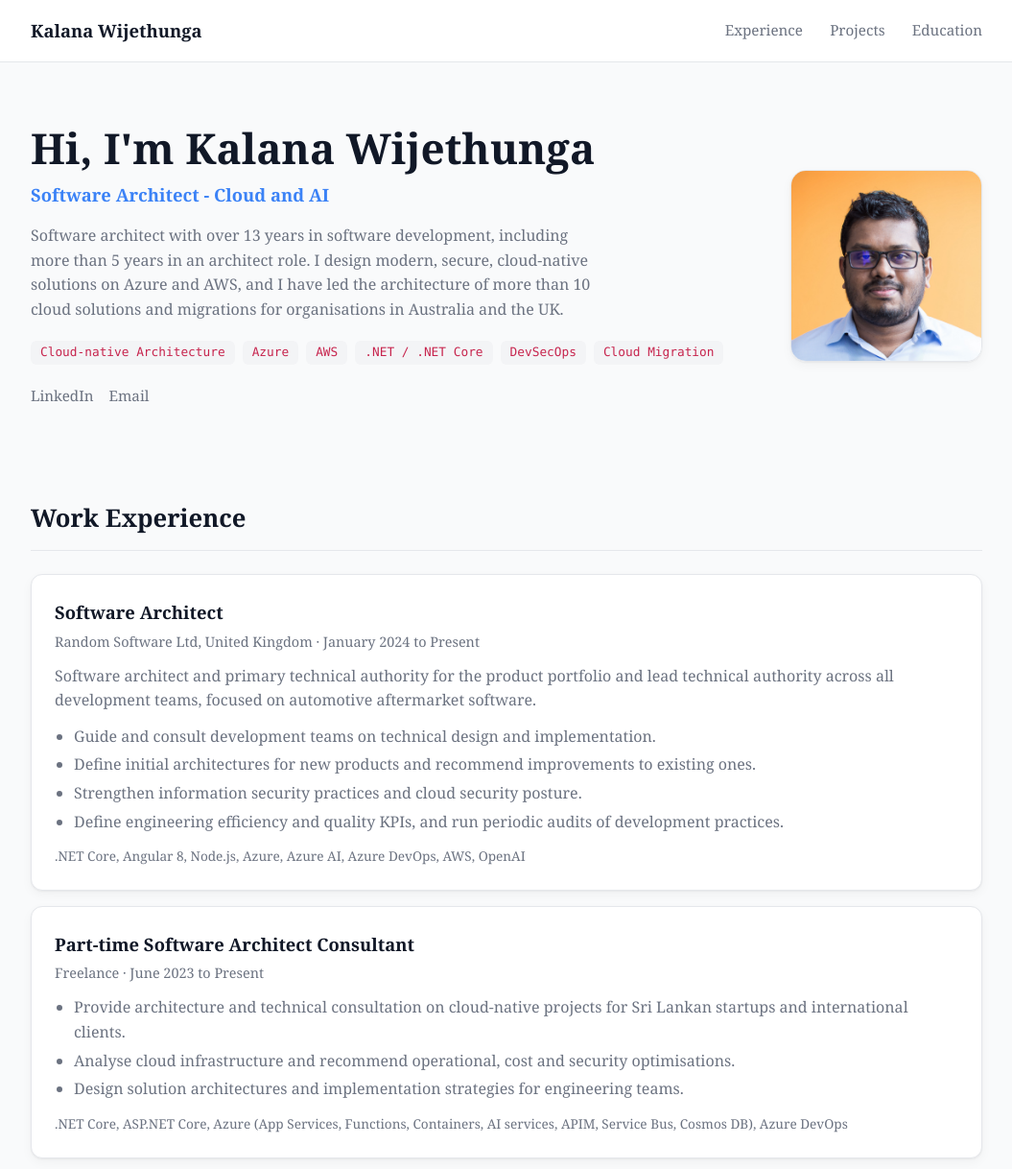
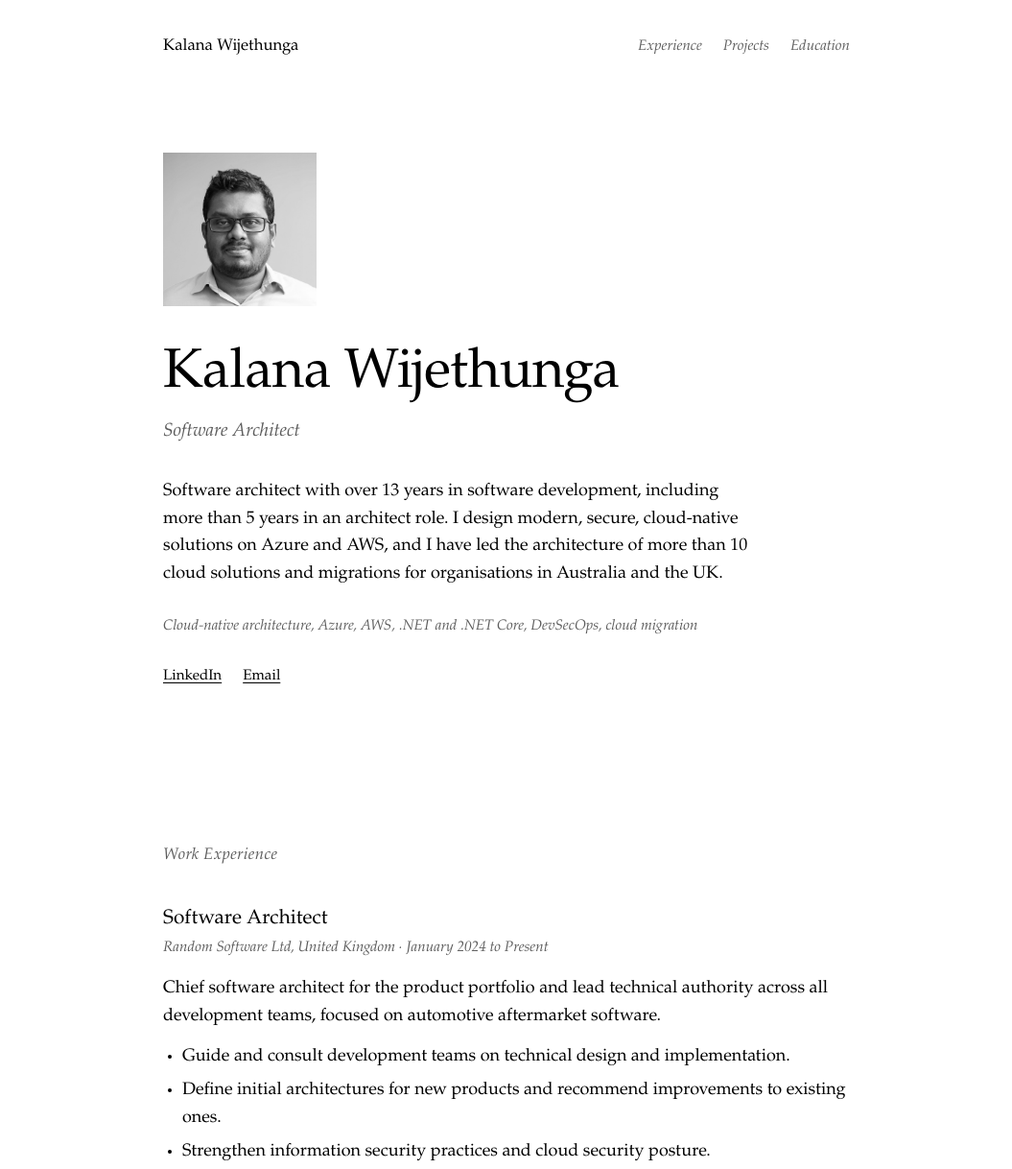
Before and after one commit to kalana/kalana.github.io, a plain HTML site: page index.html in a window 1280 px wide. Shown: the top 1218 px of the page at 96% size, without its empty margins (112-1167 px from the left). Drawn offline with Linux system fonts and the light colour scheme.

Commit message:
updated template

```diff
--- a/index.html
+++ b/index.html
@@ -7,16 +7,12 @@
   <meta name="description" content="Kalana Wijethunga, Software Architect specialising in cloud-native solution architecture on Azure and AWS.">
   <style>
     :root {
-      --bg: #f9fafb;
-      --surface: #ffffff;
-      --fg: #111827;
-      --muted: #6b7280;
-      --accent: #3b82f6;
-      --border: #e5e7eb;
-      --tag-bg: #f3f4f6;
-      --tag-fg: #c7254e;
-      --shadow: 0 1px 2px rgba(0, 0, 0, 0.05), 0 4px 12px rgba(0, 0, 0, 0.04);
-      --serif: Georgia, "Iowan Old Style", "Palatino Linotype", "Times New Roman", serif;
+      --bg: #ffffff;
+      --fg: #000000;
+      --muted: #5c5c5c;
+      --faint: #9a9a9a;
+      --rule: #e2e2e2;
+      --serif: "Iowan Old Style", "Palatino Linotype", Georgia, "Times New Roman", serif;
     }
     * { box-sizing: border-box; }
     html { scroll-behavior: smooth; }
@@ -25,111 +21,69 @@
       background: var(--bg);
       color: var(--fg);
       font-family: var(--serif);
+      font-size: 18px;
       line-height: 1.6;
+      -webkit-font-smoothing: antialiased;
     }
-    a { color: var(--accent); text-decoration: none; }
-    a:hover { text-decoration: underline; }
-    .container { max-width: 1024px; margin: 0 auto; padding: 0 16px; }
+    a { color: var(--fg); text-decoration: underline; text-underline-offset: 3px; text-decoration-thickness: 1px; }
+    a:hover { color: var(--muted); }
+    .container { max-width: 760px; margin: 0 auto; padding: 0 22px; }
 
     /* Header */
-    header.site {
-      position: sticky; top: 0; z-index: 10;
-      background: var(--surface);
-      border-bottom: 1px solid var(--border);
+    header.site { padding: 36px 0 0; }
+    header.site .container {
+      display: flex; justify-content: space-between; align-items: baseline;
+      flex-wrap: wrap; gap: 12px 32px;
     }
-    header.site .container {
-      display: flex; justify-content: space-between; align-items: center;
-      height: 64px; flex-wrap: wrap;
-    }
-    .logo { font-weight: 700; color: var(--fg); font-size: 1.15rem; }
-    .logo:hover { text-decoration: none; }
-    nav.main a {
-      margin-left: 24px; color: var(--muted); font-size: 0.95rem;
-    }
-    nav.main a:hover { color: var(--fg); text-decoration: none; }
+    .logo { font-weight: 400; font-size: 1.05rem; text-decoration: none; color: var(--fg); }
+    .logo:hover { text-decoration: underline; }
+    nav.main { display: flex; gap: 22px; flex-wrap: wrap; font-size: 0.95rem; }
+    nav.main a { text-decoration: none; color: var(--muted); font-style: italic; }
+    nav.main a:hover { color: var(--fg); }
 
     /* Hero */
-    .hero {
-      padding: 64px 0 48px;
-      display: grid; gap: 32px;
-      grid-template-columns: 1fr;
-      align-items: center;
+    .hero { padding: 96px 0 88px; }
+    .hero-photo {
+      display: block;
+      width: 160px; height: 160px;
+      object-fit: cover; object-position: center top;
+      margin-bottom: 40px;
+      filter: grayscale(100%);
     }
-    .hero-photo {
-      width: 200px; height: 200px; border-radius: 16px;
-      object-fit: cover; object-position: center top;
-      border: 1px solid var(--border);
-      box-shadow: var(--shadow);
+    .hero h1 {
+      font-weight: 400; font-size: clamp(2.4rem, 6vw, 3.6rem);
+      line-height: 1.08; letter-spacing: -0.01em; margin: 0 0 14px;
     }
-    .hero h1 { font-size: clamp(2rem, 5vw, 2.75rem); margin: 0 0 8px; line-height: 1.15; }
-    .hero .role { color: var(--accent); font-weight: 600; font-size: 1.15rem; margin: 0 0 16px; }
-    .hero p.bio { color: var(--muted); max-width: 600px; margin: 0 0 20px; }
-    .skills { display: flex; flex-wrap: wrap; gap: 8px; margin: 0 0 20px; }
-    .skills span {
-      background: var(--tag-bg); color: var(--tag-fg);
-      padding: 2px 10px; border-radius: 6px; font-size: 0.8rem;
-      font-family: ui-monospace, Menlo, Consolas, monospace;
-    }
-    .socials { display: flex; gap: 16px; font-size: 0.95rem; flex-wrap: wrap; }
-    .socials a { color: var(--muted); }
-    .socials a:hover { color: var(--accent); }
-    @media (min-width: 768px) {
-      .hero { grid-template-columns: 1fr 220px; }
-      .hero-photo { order: 2; justify-self: end; }
+    .role { font-style: italic; color: var(--muted); font-size: 1.2rem; margin: 0 0 32px; }
+    .bio { color: var(--fg); max-width: 620px; margin: 0 0 28px; }
+    .skills { color: var(--muted); font-size: 0.95rem; margin: 0 0 28px; font-style: italic; }
+    .socials { display: flex; gap: 22px; font-size: 0.95rem; flex-wrap: wrap; }
+
+    /* Sections */
+    section { padding: 72px 0; }
+    section h2 {
+      font-weight: 400; font-style: italic; font-size: 1.05rem;
+      color: var(--muted); margin: 0 0 40px; letter-spacing: 0.02em;
     }
 
-    /* Sections */
-    section { padding: 48px 0; }
-    section > .container > h2 {
-      font-size: 1.6rem; margin: 0 0 24px;
-      padding-bottom: 12px; border-bottom: 1px solid var(--border);
-    }
+    /* Entries (no boxes) */
+    .entry { margin: 0 0 56px; }
+    .entry:last-child { margin-bottom: 0; }
+    .entry h3 { font-weight: 400; font-size: 1.3rem; margin: 0 0 4px; line-height: 1.3; }
+    .entry .meta { font-style: italic; color: var(--muted); font-size: 0.95rem; margin: 0 0 16px; }
+    .entry p { margin: 0 0 14px; color: var(--fg); }
+    .entry ul { margin: 0 0 14px; padding-left: 20px; }
+    .entry li { margin-bottom: 6px; }
+    .entry .tech { font-style: italic; color: var(--muted); font-size: 0.9rem; margin: 0; }
+    .entry .links { margin-top: 12px; font-size: 0.95rem; }
 
-    /* Cards */
-    .card {
-      background: var(--surface); border: 1px solid var(--border);
-      border-radius: 12px; padding: 24px; box-shadow: var(--shadow);
-      margin-bottom: 16px;
-    }
-    .card h3 { margin: 0 0 4px; font-size: 1.15rem; }
-    .card .meta { color: var(--muted); font-size: 0.9rem; margin-bottom: 12px; }
-    .card p { margin: 0 0 12px; color: var(--muted); }
-    .card ul { margin: 0 0 12px; padding-left: 20px; color: var(--muted); }
-    .card ul li { margin-bottom: 4px; }
-    .card .tech { font-size: 0.85rem; color: var(--muted); margin: 0; }
-
-    .project-grid {
-      display: grid; gap: 20px;
-      grid-template-columns: repeat(auto-fit, minmax(260px, 1fr));
-    }
-    .project-thumb {
-      height: 160px; border-radius: 8px; background: var(--tag-bg);
-      border: 1px dashed var(--border);
-      display: flex; align-items: center; justify-content: center;
-      color: var(--muted); font-size: 0.85rem; margin-bottom: 16px;
-      text-align: center; padding: 8px;
-    }
-    .tags { display: flex; flex-wrap: wrap; gap: 8px; margin-bottom: 12px; }
-    .tags span {
-      background: var(--tag-bg); color: var(--tag-fg);
-      padding: 2px 10px; border-radius: 6px; font-size: 0.8rem;
-      font-family: ui-monospace, Menlo, Consolas, monospace;
-    }
-    .btn-row { display: flex; gap: 10px; flex-wrap: wrap; margin-top: 16px; }
-    .btn {
-      display: inline-block; padding: 8px 16px; border-radius: 8px;
-      font-size: 0.9rem; font-weight: 600;
-      background: var(--accent); color: #fff;
-    }
-    .btn:hover { text-decoration: none; opacity: 0.9; }
-    .btn.outline { background: transparent; color: var(--accent); border: 1px solid var(--accent); }
+    /* Compact list (certifications) */
+    .list-plain { list-style: none; padding: 0; margin: 0; }
+    .list-plain li { margin-bottom: 8px; }
 
     /* Footer */
-    footer.site {
-      background: var(--surface); border-top: 1px solid var(--border);
-      padding: 24px 0; color: var(--muted); font-size: 0.9rem;
-    }
-    footer.site .container { display: flex; justify-content: space-between; flex-wrap: wrap; gap: 8px; }
+    footer.site { padding: 48px 0 64px; color: var(--muted); font-size: 0.9rem; font-style: italic; }
+    footer.site .container { display: flex; justify-content: space-between; flex-wrap: wrap; gap: 8px 24px; }
   </style>
 </head>
 <body>
@@ -147,34 +101,26 @@
   <main id="top">
     <div class="container">
       <div class="hero">
-        <div>
-          <h1>Hi, I'm Kalana Wijethunga</h1>
-          <p class="role">Software Architect - Cloud and AI</p>
+        <img class="hero-photo" src="assets/profile.jpg" alt="Kalana Wijethunga">
+        <h1>Kalana Wijethunga</h1>
+        <p class="role">Software Architect</p>
         <p class="bio">Software architect with over 13 years in software development, including more than 5 years in an architect role. I design modern, secure, cloud-native solutions on Azure and AWS, and I have led the architecture of more than 10 cloud solutions and migrations for organisations in Australia and the UK.</p>
-          <div class="skills">
-            <span>Cloud-native Architecture</span>
-            <span>Azure</span>
-            <span>AWS</span>
-            <span>.NET / .NET Core</span>
-            <span>DevSecOps</span>
-            <span>Cloud Migration</span>
-          </div>
+        <p class="skills">Cloud-native architecture, Azure, AWS, .NET and .NET Core, DevSecOps, cloud migration</p>
         <div class="socials">
           <a href="https://www.linkedin.com/in/kalanaw/">LinkedIn</a>
           <a id="email-link" href="#" role="link">Email</a>
         </div>
-        </div>
-        <img class="hero-photo" src="assets/profile.jpg" alt="Kalana Wijethunga">
       </div>
     </div>
 
     <section id="experience">
       <div class="container">
         <h2>Work Experience</h2>
-        <div class="card">
+
+        <div class="entry">
           <h3>Software Architect</h3>
           <div class="meta">Random Software Ltd, United Kingdom · January 2024 to Present</div>
-          <p>Software architect and primary technical authority for the product portfolio and lead technical authority across all development teams, focused on automotive aftermarket software.</p>
+          <p>Chief software architect for the product portfolio and lead technical authority across all development teams, focused on automotive aftermarket software.</p>
           <ul>
             <li>Guide and consult development teams on technical design and implementation.</li>
             <li>Define initial architectures for new products and recommend improvements to existing ones.</li>
@@ -183,7 +129,8 @@
           </ul>
           <p class="tech">.NET Core, Angular 8, Node.js, Azure, Azure AI, Azure DevOps, AWS, OpenAI</p>
         </div>
-        <div class="card">
+
+        <div class="entry">
           <h3>Part-time Software Architect Consultant</h3>
           <div class="meta">Freelance · June 2023 to Present</div>
           <ul>
@@ -193,7 +140,8 @@
           </ul>
           <p class="tech">.NET Core, ASP.NET Core, Azure (App Services, Functions, Containers, AI services, APIM, Service Bus, Cosmos DB), Azure DevOps</p>
         </div>
-        <div class="card">
+
+        <div class="entry">
           <h3>Software Architect</h3>
           <div class="meta">Mitra Innovation, Sri Lanka · November 2020 to May 2023</div>
           <p>Designed and developed a clinically validated digital self-assessment platform for musculoskeletal disorders at PhysioMedics, and led the architecture of its cloud-native SaaS product.</p>
@@ -207,9 +155,10 @@
           </ul>
           <p class="tech">.NET Core, ASP.NET Core, Azure, AWS, Azure DevOps, Azure AI Services</p>
         </div>
-        <div class="card">
+
+        <div class="entry">
           <h3>Associate Software Architect</h3>
-          <div class="meta">TerryWhite Chemmart, Australia · November 2018 to November 2020</div>
+          <div class="meta">Mitra Innovation, Sri Lanka · November 2018 to November 2020</div>
           <ul>
             <li>Architected multiple application modernisation projects focused on cloud migrations and integrations.</li>
             <li>Led the migration of business applications and workloads to Azure, optimised for performance.</li>
@@ -218,9 +167,10 @@
           </ul>
           <p class="tech">.NET Core, Azure (Functions, Logic Apps, AKS, Service Bus, Event Grid, API Management, AD B2C, Cosmos DB), Azure DevOps</p>
         </div>
-        <div class="card">
+
+        <div class="entry">
           <h3>Technical Lead</h3>
-          <div class="meta">Thomas Cook Money, Australia · December 2016 to November 2018</div>
+          <div class="meta">Mitra Innovation, Sri Lanka · December 2016 to November 2018</div>
           <ul>
             <li>Defined the solution architecture for a cloud-native travel finance web portal.</li>
             <li>Owned AWS infrastructure architecture and DevOps setup.</li>
@@ -228,9 +178,10 @@
           </ul>
           <p class="tech">ASP.NET MVC, Web API, Umbraco, AWS, Jenkins</p>
         </div>
-        <div class="card">
+
+        <div class="entry">
           <h3>Senior Software Engineer</h3>
-          <div class="meta">EagleBoys Pizza, Australia · December 2014 to December 2016</div>
+          <div class="meta">Mitra Innovation, Sri Lanka · December 2014 to December 2016</div>
           <ul>
             <li>Built an e-commerce and integration platform on Azure, including the e-commerce ordering site for Pizza Hut Australia's franchise network.</li>
             <li>Created technical designs and led the development team in the later stages of the project.</li>
@@ -238,7 +189,8 @@
           </ul>
           <p class="tech">ASP.NET MVC, Web API, C#, AngularJS, Entity Framework, Azure, AWS</p>
         </div>
-        <div class="card">
+
+        <div class="entry">
           <h3>Senior Engineer / Software Engineer</h3>
           <div class="meta">Virtusa, Sri Lanka · October 2011 to December 2014</div>
           <ul>
@@ -254,49 +206,44 @@
     <section id="projects">
       <div class="container">
         <h2>Projects</h2>
-        <div class="project-grid">
-          <article class="card">
-            <div class="project-thumb">Security First Framework</div>
+
+        <div class="entry">
           <h3>Security First Framework</h3>
-            <div class="tags"><span>DevSecOps</span><span>Azure</span><span>AWS</span></div>
+          <div class="meta">Mitra Innovation · DevSecOps, Azure, AWS</div>
           <p>A proprietary framework for enabling DevSecOps across cloud-native solutions, from inception through deployment and operations.</p>
-          </article>
-          <article class="card">
-            <div class="project-thumb">PhysioMedics platform</div>
+        </div>
+
+        <div class="entry">
           <h3>Digital Self-Assessment Platform</h3>
-            <div class="tags"><span>.NET Core</span><span>Azure</span><span>SaaS</span></div>
+          <div class="meta">PhysioMedics · .NET Core, Azure, SaaS</div>
           <p>A clinically validated digital self-assessment platform for musculoskeletal disorders, built as a cloud-native SaaS product.</p>
-            <div class="btn-row">
-              <a class="btn outline" href="https://www.physiowizard.com/">Visit site</a>
         </div>
-          </article>
-          <article class="card">
-            <div class="project-thumb">Random Software platform</div>
+
+        <div class="entry">
           <h3>Automotive Aftermarket Products</h3>
-            <div class="tags"><span>.NET Core</span><span>Angular</span><span>Azure AI</span></div>
+          <div class="meta">Random Software Ltd · .NET Core, Angular, Azure AI</div>
           <p>Product portfolio for the collision repair sector, with architecture and security guidance across all development teams.</p>
-            <div class="btn-row">
-              <a class="btn outline" href="https://randomsoftware.net/">Visit site</a>
-            </div>
-          </article>
         </div>
       </div>
     </section>
 
     <section id="education">
       <div class="container">
-        <h2>Education &amp; Certifications</h2>
-        <div class="card">
+        <h2>Education and Certifications</h2>
+
+        <div class="entry">
           <h3>Master of Science in Cyber Security</h3>
           <div class="meta">University of Gloucestershire, United Kingdom · February 2023 to December 2024 (expected)</div>
         </div>
-        <div class="card">
+
+        <div class="entry">
           <h3>Bachelor of Computer Science</h3>
           <div class="meta">University of Colombo School of Computing, Sri Lanka · August 2008 to September 2011</div>
         </div>
-        <div class="card">
+
+        <div class="entry">
           <h3>Certifications</h3>
-          <ul>
+          <ul class="list-plain">
             <li>Microsoft Certified: Azure AI Engineer Associate (August 2024)</li>
             <li>Microsoft Certified: Azure AI Fundamentals (July 2024)</li>
             <li>Microsoft Certified: Security, Compliance, and Identity Fundamentals (August 2024)</li>
@@ -310,10 +257,11 @@
 
   <footer class="site">
     <div class="container">
-      <span>© 2024 Kalana Wijethunga. All rights reserved.</span>
+      <span>© 2024 Kalana Wijethunga</span>
       <span>Software Architect</span>
     </div>
   </footer>
+
   <script src="assets/email.js"></script>
 </body>
 </html>
```
Lines whose indentation alone changed are shown as unchanged.
